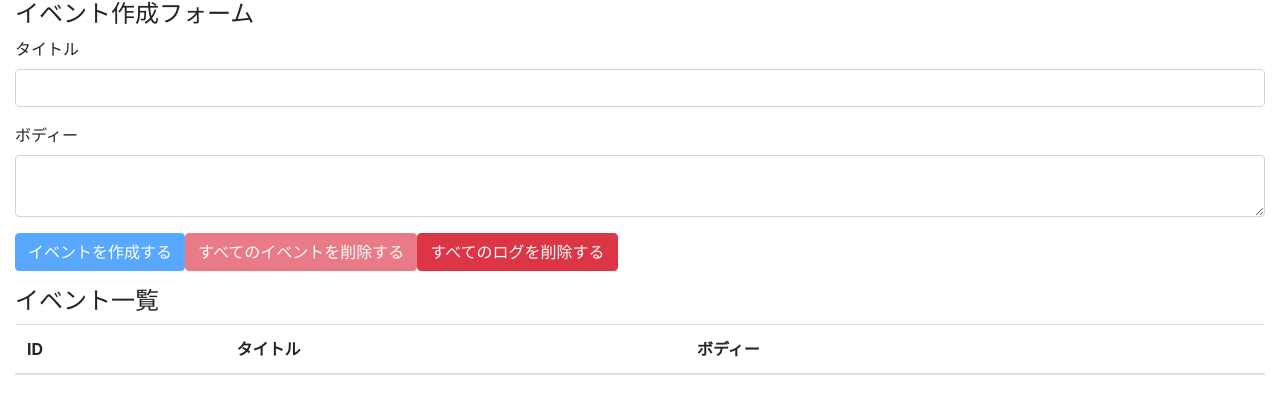
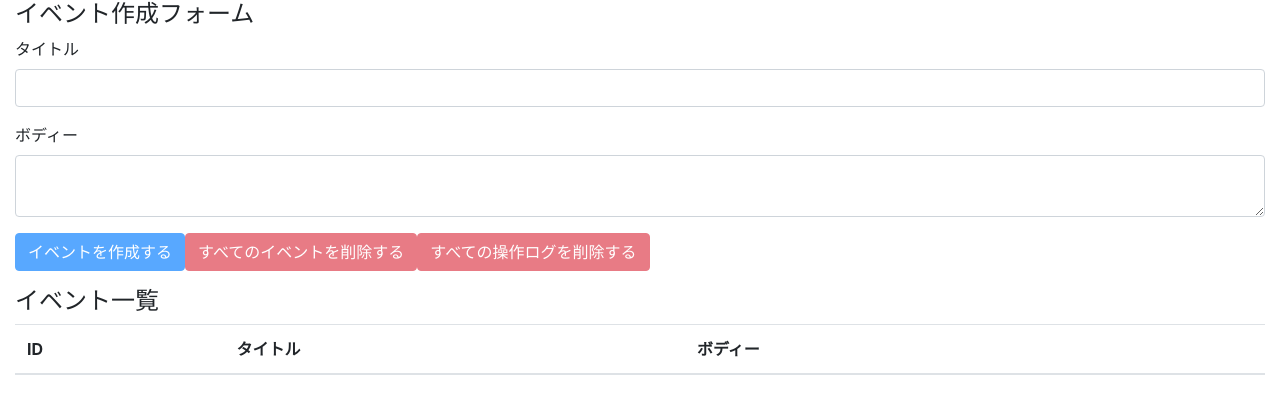
Before and after one commit to owl0109/Udemy-React-Hooks, a React (Create React App) app: page / in a window 1280 px wide. Shown: the top 414 px of the page. Built offline with nearby package versions, Linux system fonts and the light colour scheme.

Commit message:
ログ全削除を実装

```diff
--- a/src/components/EventForm.js
+++ b/src/components/EventForm.js
@@ -46,6 +46,20 @@ const EventForm = () =>{
 
   const unCreatable = title === '' || body === ''
 
+  const deleteAllOperationsLogs = e =>{
+    console.log("ここ通っている")
+    e.preventDefault()
+    const result = window.confirm('すべての操作ログを削除しても良いですか？')
+    if( result ){
+      dispatch({
+        type: DELETE_ALL_OPERATION_LOGS
+      })
+    }
+
+  }
+
+
+
   return(
       <div>
           <h4>イベント作成フォーム</h4>
@@ -62,7 +76,7 @@ const EventForm = () =>{
 
               <button className="btn btn-primary"onClick={addEvent} disabled={unCreatable}>イベントを作成する</button>
               <button className="btn btn-danger" onClick={deleteAllEvents} disabled={state.events.length === 0} >すべてのイベントを削除する</button>
-              <button className="btn btn-danger">すべてのログを削除する</button>
+              <button className="btn btn-danger" onClick={deleteAllOperationsLogs} disabled={state.operationLogs.length === 0}>すべての操作ログを削除する</button>
           </form>
           <p></p>
       </div>
```
